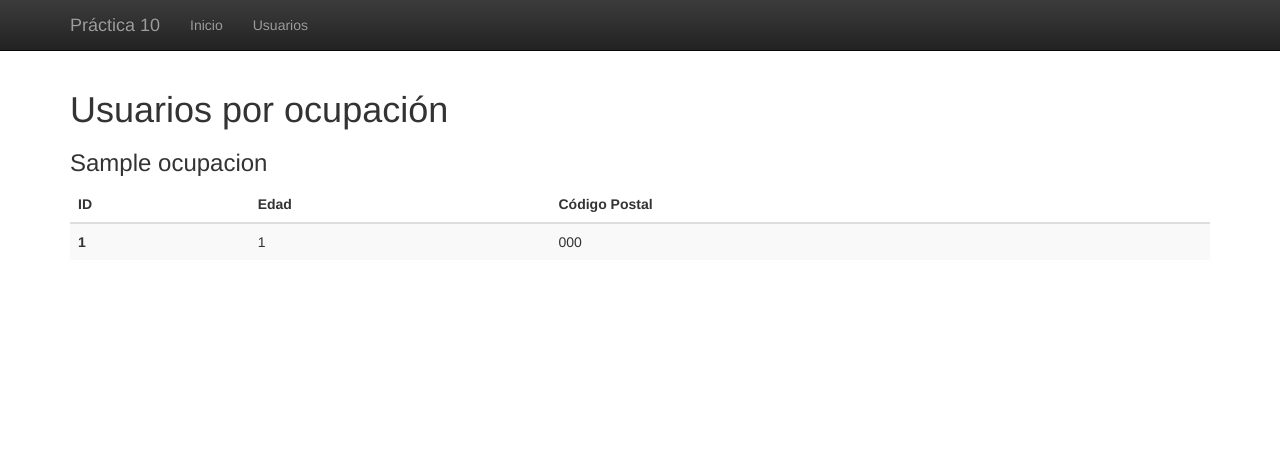
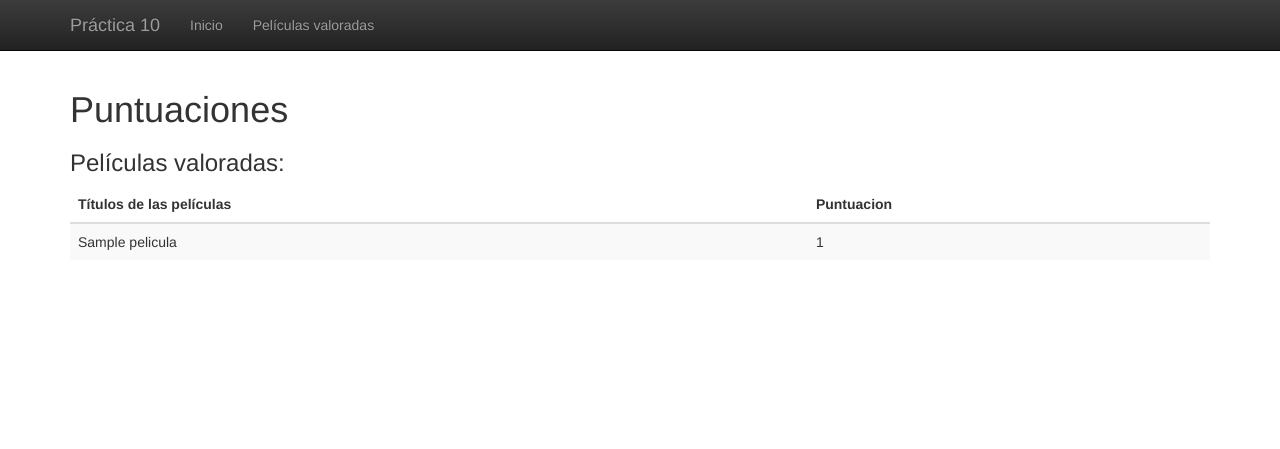
Before and after one commit to albbosgom/practicas-aii, a Django app: template Practica10/templates/usuarios.html in a window 1280 px wide. Shown: the top 449 px of the page. Run offline with Django 3.2, Linux system fonts and the light colour scheme; the template is opened without the code that fills it: values that come from a table or form of the project are taken from there, others are empty; tables that the repository leaves empty hold one stand-in row (values such as "Sample post"); some libraries are stand-ins or nearby versions.

Commit message:
Se añade todo lo necesario para la implementacion del apartado a de la practica 11 de AII
a) Dado un usuario (IdUsuario), mostrar todas las películas que ha puntuado (Título) y su
puntuación.

```diff
--- a/Practica10/Practica10/urls.py
+++ b/Practica10/Practica10/urls.py
@@ -23,5 +23,6 @@ urlpatterns = [
     url(r'^populate/$', 'mainapp.views.populate'),
     url(r'^admin/', include(admin.site.urls)),
     url(r'^peliculasPorAnho/', 'mainapp.views.pelicula'),
+    url(r'^usuariosPorId/', 'mainapp.views.usuario'),
     url(r'^usuarios/$','mainapp.views.lista_usuarios'),
 ]
--- a/Practica10/mainapp/forms.py
+++ b/Practica10/mainapp/forms.py
@@ -6,3 +6,6 @@ from django.db.models.fields import DateField
 
 class peliculaForm(forms.Form):
     anhoEstreno = forms.DateField(label='Introducir fecha con formato YYYY-MM-DD')
+
+class usuarioForm(forms.Form):
+    id = forms.IntegerField(label="Introducir el id")
--- a/Practica10/templates/base.html
+++ b/Practica10/templates/base.html
@@ -26,7 +26,7 @@
 			<div id="navbar" class="collapse navbar-collapse">
 				<ul class="nav navbar-nav">
 					<li><a href="/">Inicio</a></li>
-					<li><a href="/usuarios">Usuarios</a></li>
+					<li><a href="/usuariosPorId">Pel&iacute;culas valoradas</a></li>
 				</ul>
 			</div>
 		</div>
--- a/Practica10/templates/usuarios.html
+++ b/Practica10/templates/usuarios.html
@@ -2,29 +2,24 @@
 {% comment %} Aqui van comentarios {% endcomment %}
 {% block pagetitle %} Inicio {% endblock %}
 {% block pageheader %}
-<h1>Usuarios por ocupación</h1> {% endblock %}
+<h1>Puntuaciones</h1> {% endblock %}
 {% block pagebody %}
 
-{% for ocupacion in ocupaciones%}
-<h3>{{ocupacion.nombre}}</h3>
+
+<h3>Pel&iacute;culas valoradas:</h3>
 <table class="table table-striped">
     <thead>
       <tr>
-        <th>ID</th>
-        <th>Edad</th>
-        <th>Código Postal</th>
+        <th>T&iacute;tulos de las pel&iacute;culas</th>
+        <th>Puntuacion</th>
       </tr>
     </thead>
     <tbody>
 {% for elemento in lista %}
-{% if ocupacion == elemento.ocupacion%}
 <tr>
-<td><strong>{{elemento.id}}</strong></td>
-<td>{{elemento.edad}}</td>
-<td>{{elemento.codigopostal}}</td>
+<td>{{elemento.pelicula.titulo}}</td>
+<td>{{elemento.puntuacion}}</td>
 </tr>
-{%endif%}
 {% endfor %}
 </table>
-{%endfor%}
 {% endblock %}
```
Also changed, not shown: Practica10/mainapp/views.py (+17 -8 lines), Practica10/templates/usuarioForm.html (added, +13 -0 lines).
